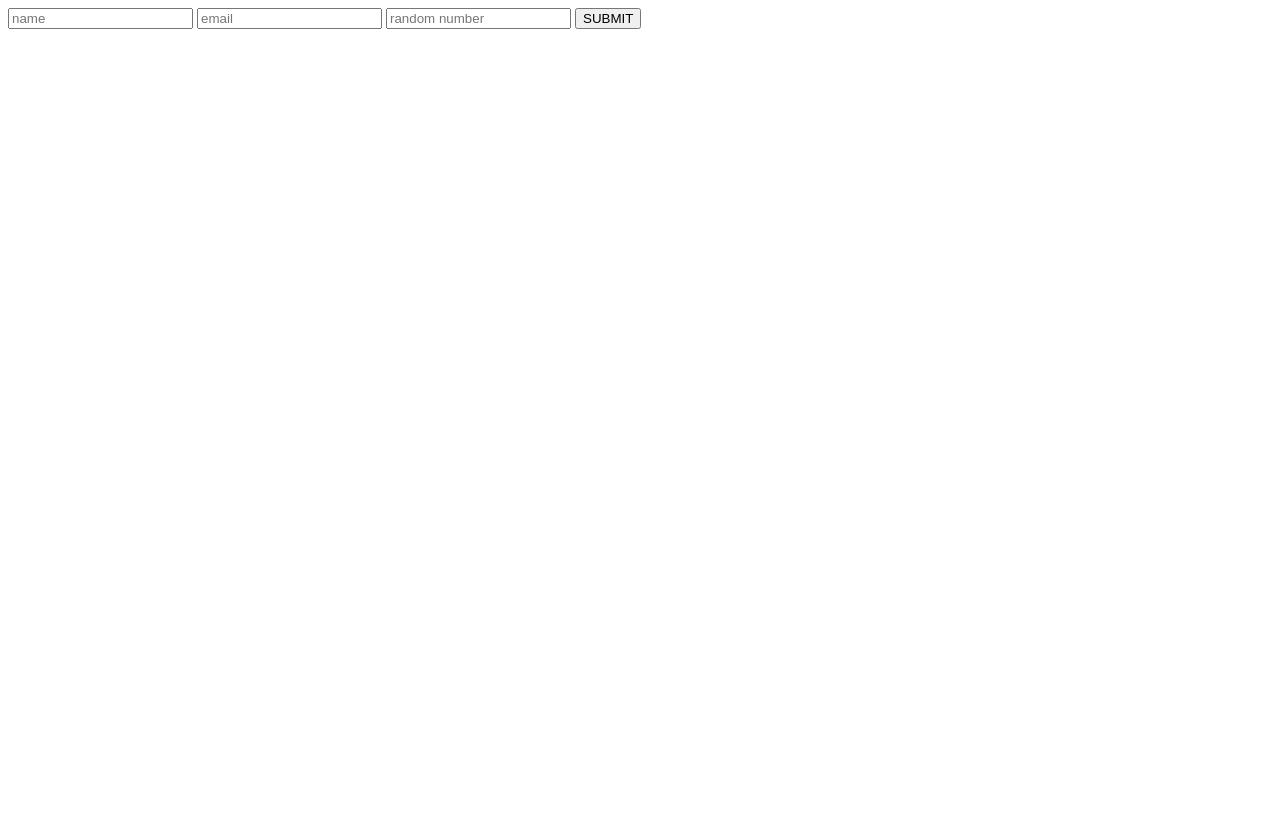
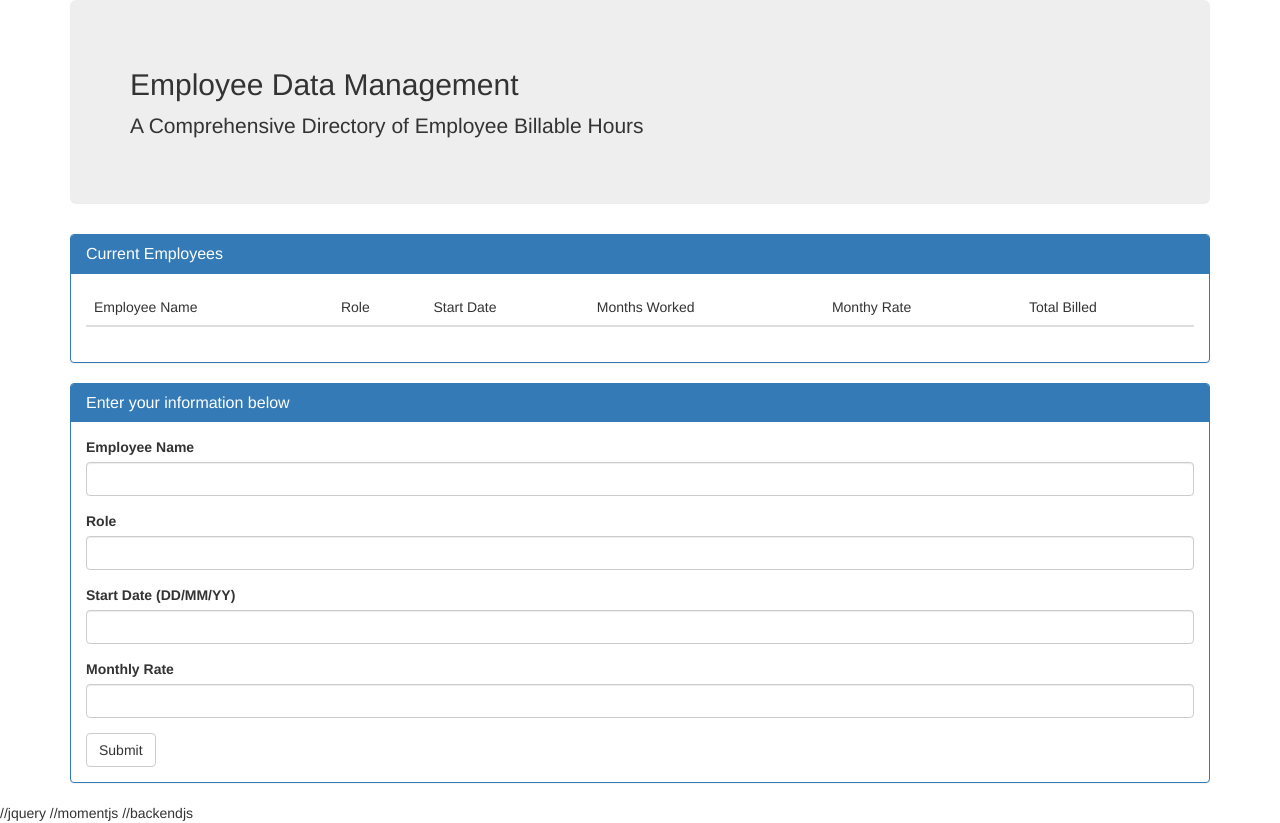
Before and after one commit to Allanlychee/EmployeeTracker, a plain HTML site: page index.html in a window 1280 px wide. Before the commit the page ends 800 px from the top, so only its background shows below. Drawn offline with nearby package versions, Linux system fonts and the light colour scheme; files that its build step writes are made by us from their sources; no server answers.

Commit message:
ct html stuff

```diff
--- a/index.html
+++ b/index.html
@@ -1,34 +1,117 @@
 <!DOCTYPE html>
 <html lang="en">
+	<head>
+		<meta charset="UTF-8">
+		<title>Employee Data Management</title>
 
-<head>
-  <meta charset="UTF-8">
-  <meta name="viewport" content="width=device-width, initial-scale=1.0">
-  <meta http-equiv="X-UA-Compatible" content="ie=edge">
-  <link rel="stylesheet" type="text/css" href="style.css">
-  <title>Pushing Children</title>
-</head>
+		<!-- CSS Reset Sheet -->
+	    <link rel="stylesheet" href="https://cdnjs.cloudflare.com/ajax/libs/meyer-reset/2.0/reset.css">
+		<!-- Bootstrap -->
+		<link rel="stylesheet" href="https://maxcdn.bootstrapcdn.com/bootstrap/3.3.7/css/bootstrap.min.css" integrity="sha384-BVYiiSIFeK1dGmJRAkycuHAHRg32OmUcww7on3RYdg4Va+PmSTsz/K68vbdEjh4u" crossorigin="anonymous">
+		<!-- CSS Sheet -->
+	    <link rel="stylesheet" href="assets/css/style.css">
+	    <!-- Google Fonts -->
 
-<body>
+	</head>
+	<body>
 
-  <input type="text" name="name" id="name" placeholder="name">
-  <input type="text" name="email" id="email" placeholder="email">
-  <input type="number" name="number" id="number" placeholder="random number">
-  <button id="submitBTN" type="submit">SUBMIT</button>
+		<div class="container">
+			<div class="row">
+				<div class="col-md-12">
 
-  <h1 id="dispName"></h1>
-  <h1 id="dispEmail"></h1>
-  <h1 id="dispNumber"></h1>
-  <!-- Firebase -->
-  <script src="https://www.gstatic.com/firebasejs/4.10.1/firebase.js"></script>
+					<div class="jumbotron">
+						<h2>
+							Employee Data Management
+						</h2>
+						<p>
+		                    A Comprehensive Directory of Employee Billable Hours
+		                </p>
+					</div>
 
-  <!-- JQuery -->
-  <script src="https://code.jquery.com/jquery-3.3.1.js" integrity="sha256-2Kok7MbOyxpgUVvAk/HJ2jigOSYS2auK4Pfzbm7uH60=" crossorigin="anonymous"></script>
+					<div class="row">
+						<div class="col-md-12">
 
-  <!-- MomentJS -->
-  <script src="https://cdn.jsdelivr.net/momentjs/2.12.0/moment.min.js"></script>
-  <script src="main.js"></script>
+							<div class="panel panel-primary">
+								<div class="panel-heading">
+									<h3 class="panel-title">
+										Current Employees
+									</h3>
+								</div>
+								<div class="panel-body">
 
-</body>
+									<table class="table table-hover" id="table-employee">
+										<thead>
+											<tr>
+												<th>Employee Name</th>
+												<th>Role</th>
+												<th>Start Date</th>
+												<th>Months Worked</th>
+												<th>Monthy Rate</th>
+												<th>Total Billed</th>
+											</tr>
+										</thead>
+										<tbody>
+										</tbody>
+									</table>
 
+								</div>
+							</div>
+
+							<div class="panel panel-primary">
+								<div class="panel-heading">
+									<h3 class="panel-title">Enter your information below</h3>
+								</div>
+								<div class="panel-body">
+									<form role="form">
+										<div class="form-group">
+
+											<label for="name-input">
+												Employee Name
+											</label>
+											<input type="name" class="form-control" id="name" />
+										</div>
+										<div class="form-group">
+
+											<label for="role-input">
+												Role
+											</label>
+											<input type="role" class="form-control" id="role" />
+										</div>
+										<div class="form-group">
+				                            <label for="date-input">
+												Start Date (DD/MM/YY)
+											</label>
+											<input type="start-date" class="form-control" id="startDate" />
+
+				                        </div>
+				                        <div class="form-group">
+				                            <label for="rate-input">
+				                                    Monthly Rate
+				                            </label>
+				                            <input type="rate" class="form-control" id="var monthlyRate" />
+				                        </div>
+
+										<button type="submit" class="btn btn-default" id="submit">
+											Submit
+										</button>
+									</form>
+								</div>
+							</div>
+						</div>
+					</div>
+				</div>
+			</div>
+		</div>
+
+        //jquery
+		<script type="text/javascript" src="https://cdnjs.cloudflare.com/ajax/libs/jquery/3.2.1/jquery.min.js"></script>
+
+
+//momentjs
+
+		<script src="https://cdnjs.cloudflare.com/ajax/libs/moment.js/2.18.1/moment.js"></script>
+
+//backendjs
+		<script type="text/javascript" src="#"></script>
+	</body>
 </html>
```
